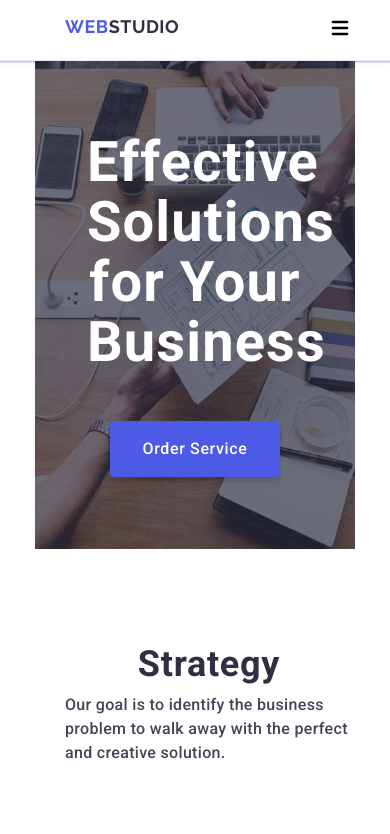
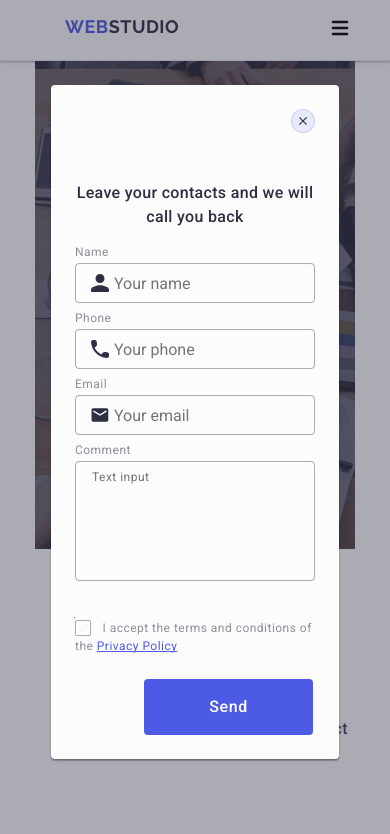
Before and after one commit to NazarLikar/FS-123-HW6, a plain HTML site: page index.html in a window 390 px wide. Shown: the top 834 px of the page. Drawn offline with nearby package versions, Linux system fonts and the light colour scheme.

Commit message:
Add files via upload

```diff
--- a/css/styles.css
+++ b/css/styles.css
@@ -1257,3 +1257,11 @@ img{
 .privacy_policy{
     color: #4d5ae5;
 }
+
+@media screen and (min-width: 320px) and (max-width: 767px) {
+
+    .modal{
+        width: 288px;
+        min-height: 623px;
+    }
+}
--- a/index.html
+++ b/index.html
@@ -413,7 +413,7 @@
         </div>
     </footer>
 <!------------------------ Modal ------------------------>
-    <!-- <div class="overlay">
+    <div class="overlay">
         <div class="modal">
             <button type="button" class="button_modal_close">
                 <svg class="modal_close" width="8" height="8">
@@ -468,6 +468,6 @@
                 <button type="button" class="button_send">Send</button>
             </form>
         </div>
-    </div> -->
+    </div>
 </body>
 </html>
```
